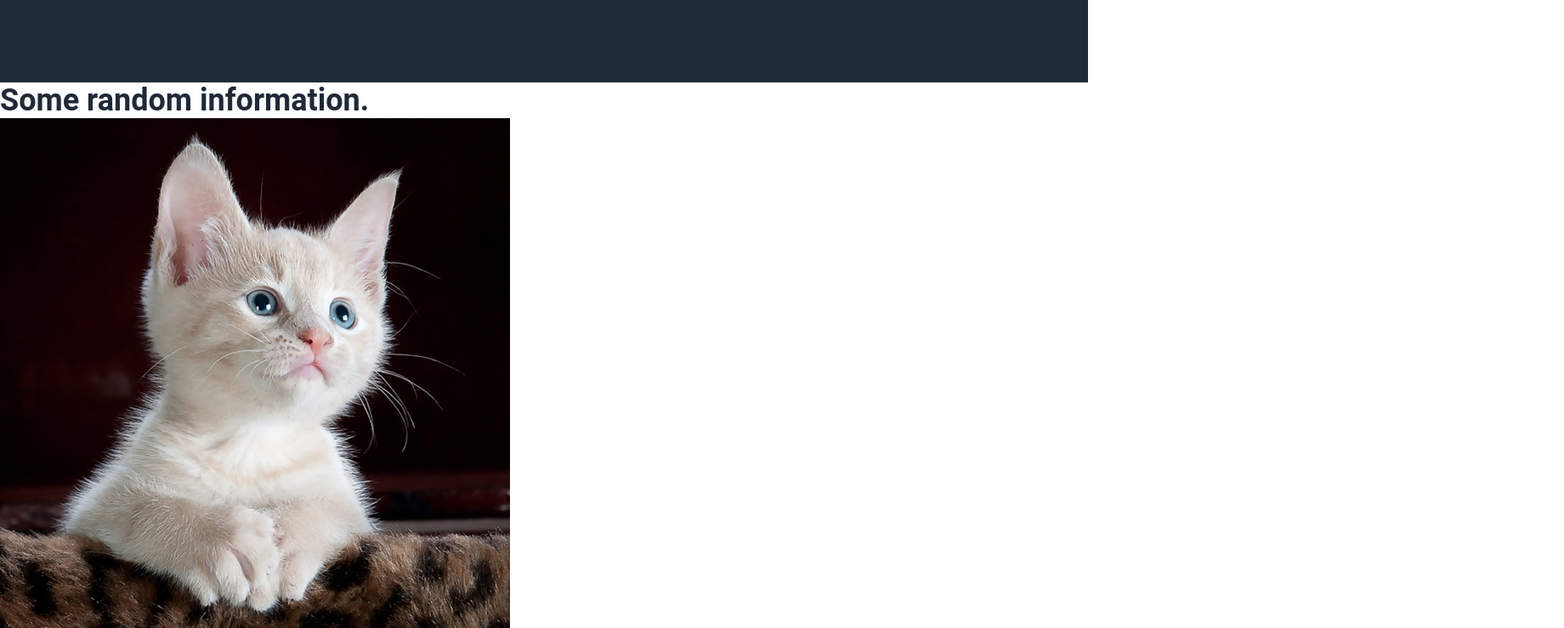
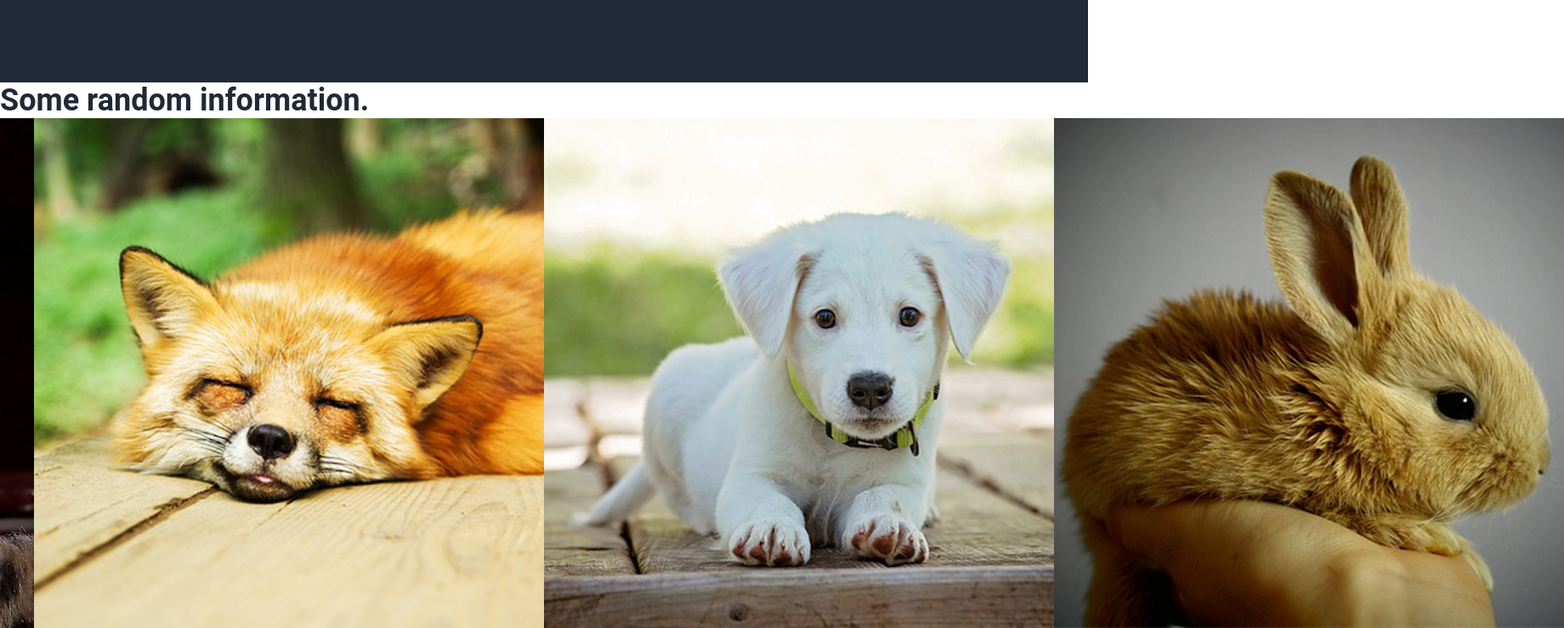
Before and after one commit to DustUnderBag/Landing-Page, a plain HTML site: page index.html in a window 1280 px wide. Shown: the part 730-1469 px from the top of the page at 85% size, 1840 px wide, since content can reach past the window. Drawn offline with Linux system fonts and the light colour scheme.

Commit message:
Set info section column flex & card container flex

```diff
--- a/styles.css
+++ b/styles.css
@@ -125,3 +125,13 @@ button {
 button.sign-up {
     border:2px solid white;
 }
+
+.info-section {
+    display: flex;
+    flex-direction: column;
+}
+
+.card-container {
+    display:flex;
+    justify-content: center;
+}
```
